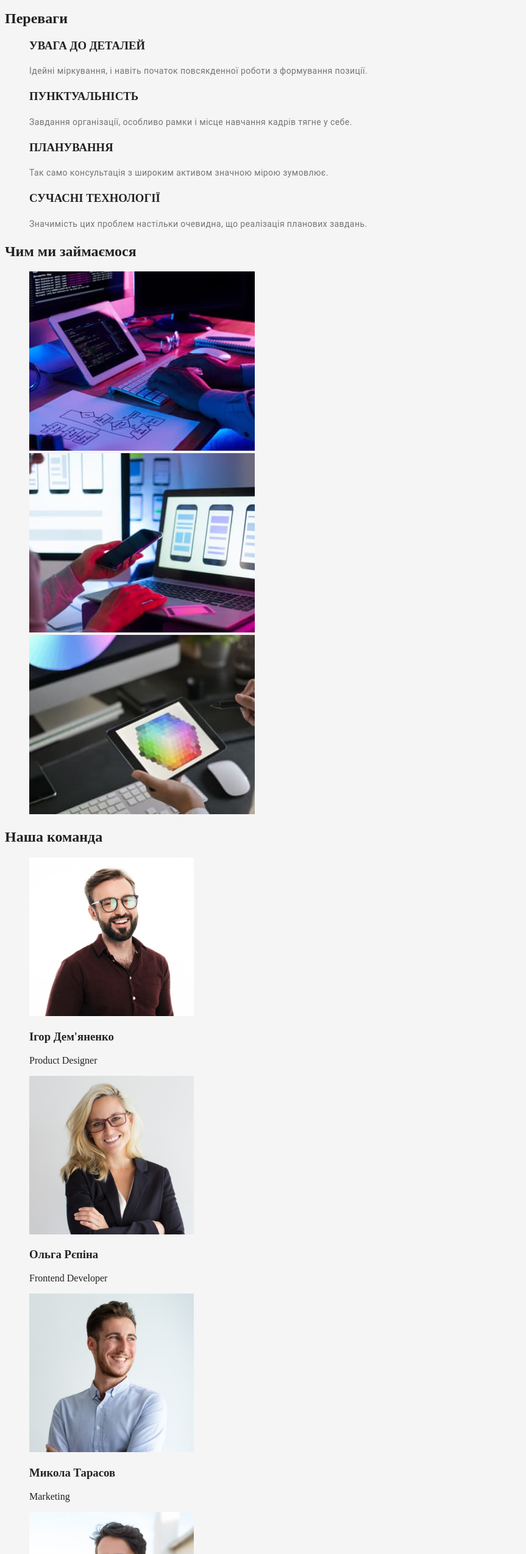
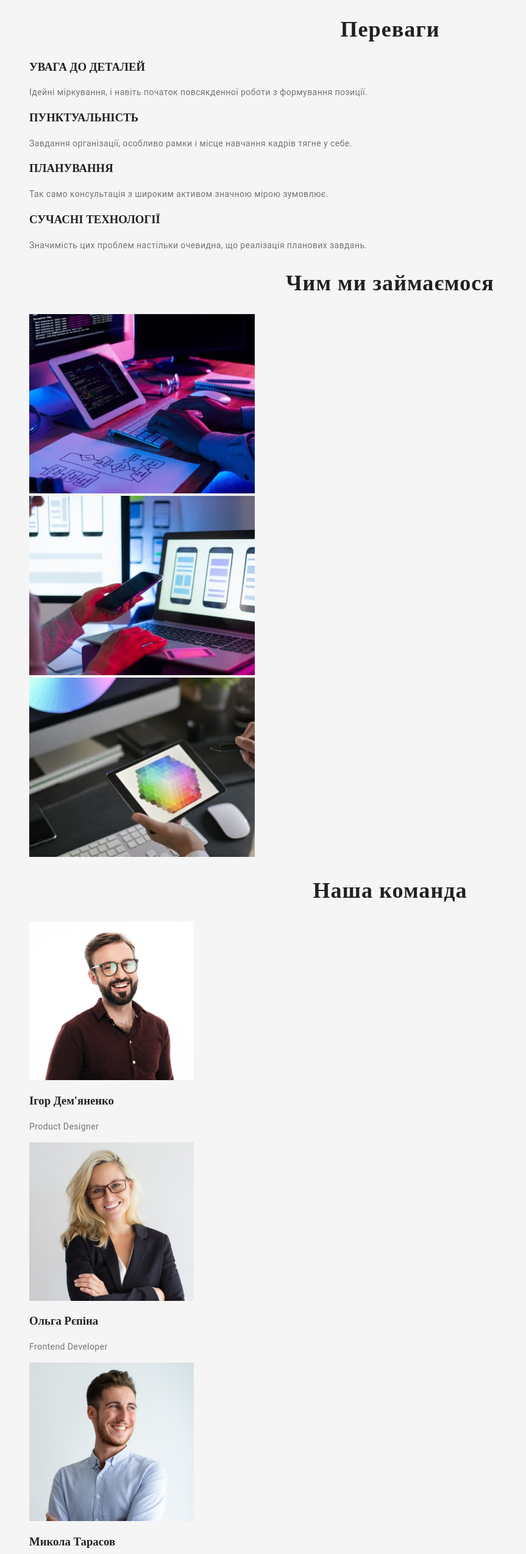
Before and after one commit to kam-kam28/goit-markup-hw-06, a plain HTML site: page index.html in a window 1280 px wide. Shown: the part 252-2800 px from the top of the page at 61% size, without its empty margins (0-863 px from the left). Drawn offline with Linux system fonts and the light colour scheme.

Commit message:
часть3

```diff
--- a/css/styles.css
+++ b/css/styles.css
@@ -19,6 +19,7 @@ ul{list-style: none;
 .logo-header{
     color:#000000;
 }
+
 .link{
     color: #212121;
 
@@ -30,9 +31,20 @@ ul{list-style: none;
     color:#FFFFFF;
     background-color: #2F303A;
 }
+
 .button{
     color: #FFFFFF;
     background-color: #2196F3;
+}
+.titels{
+    color: #212121
+    font-family: 'Roboto';
+        font-style: normal;
+        font-weight: 700;
+        font-size: 36px;
+        line-height: 42px;
+        text-align: center;
+        letter-spacing: 0.03em;
 }
 .lead{
     color: #757575 ;
@@ -43,3 +55,12 @@ ul{list-style: none;
         line-height: 24px;
         letter-spacing: 0.03em;
 }
+
+
+.footer{
+    background-color:#2F303A;
+
+}
+.logo-footer{
+    color:#FFFFFF ;
+}
--- a/index.html
+++ b/index.html
@@ -34,7 +34,7 @@
             <button class="button" type="button">Замовити послугу</button>
         </section>
         <section>
-            <h2>Переваги</h2>
+            <h2 class="titels">Переваги</h2>
             <ul>
                 <li><h3>УВАГА ДО ДЕТАЛЕЙ</h3>
                 <p class="lead">Ідейні міркування, і навіть початок повсякденної роботи з формування позиції.</p></li>
@@ -48,7 +48,7 @@
         </section>
 
         <section>
-            <h2>Чим ми займаємося</h2>
+            <h2 class="titels" >Чим ми займаємося</h2>
             <ul>
                 <li><img src="./img/img1.jpg" alt="зображення" width="370" height="294"></li>
             <li><img src="./img/img2.jpg" alt="зображення" width="370" height="294"></li>
@@ -57,27 +57,27 @@
         </section>
 
         <section>
-            <h2>Наша команда</h2>
+            <h2 class="titels" >Наша команда</h2>
             <ul>
                 <li><img src="./img/img4.jpg" alt="зображення" width="270">
                 <h3>Ігор Дем'яненко</h3>
-                <p>Product Designer</p></li>
+                <p class="lead">Product Designer</p></li>
             <li><img src="./img/img5.jpg" alt="зображення" width="270">
             <h3>Ольга Рєпіна</h3>
-            <p>Frontend Developer</p></li>
+            <p class="lead">Frontend Developer</p></li>
             <li><img src="./img/img6.jpg" alt="зображення" width="270">
             <h3>Микола Тарасов</h3>
-            <p>Marketing</p></li>
+            <p class="lead">Marketing</p></li>
             <li><img src="./img/img7.jpg" alt="зображення" width="270">
             <h3>Михайло Єрмаков</h3>
-            <p>UI Designer</p></li>
+            <p class="lead">UI Designer</p></li>
         </ul>
         </section>
     </main>
 
 <!--подвал-->
-    <footer>
-        <a href="/">WebStudio</a>
+    <footer class="footer">
+        <a class="logo" href="/">Web<span class="logo-footer">Studio</span></a>
         <address>
       <ul>
         <li><a href="https://goo.gl/maps/2dNATKp7LSW3sN2Z7">м. Київ, пр-т Лесі Українки, 26"</a></li>
```
